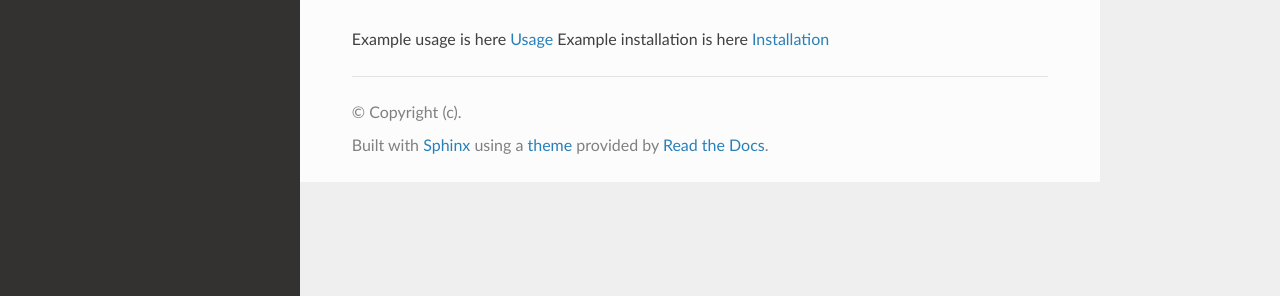
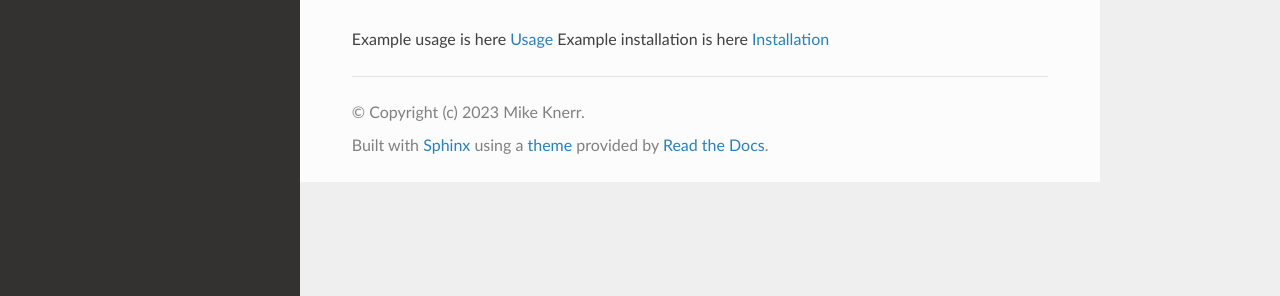
Before and after one commit to mkner/robo-pid, a Sphinx documentation site: the page built from docs/index.rst, in a window 1280 px wide. Shown: the part 376-672 px from the top of the page. Built offline with Sphinx 7.4.7 and the Read the Docs theme 2.0.0, drawn with Linux system fonts in a browser that asks for light colours.

Commit message:
Update conf.py

```diff
--- a/docs/conf.py
+++ b/docs/conf.py
@@ -18,7 +18,7 @@
 # -- Project information -----------------------------------------------------
 
 project = "Basic Sphinx Project Template"
-copyright = "(c)"
+copyright = "(c) 2023 Mike Knerr"
 author = ""
 
 
```
